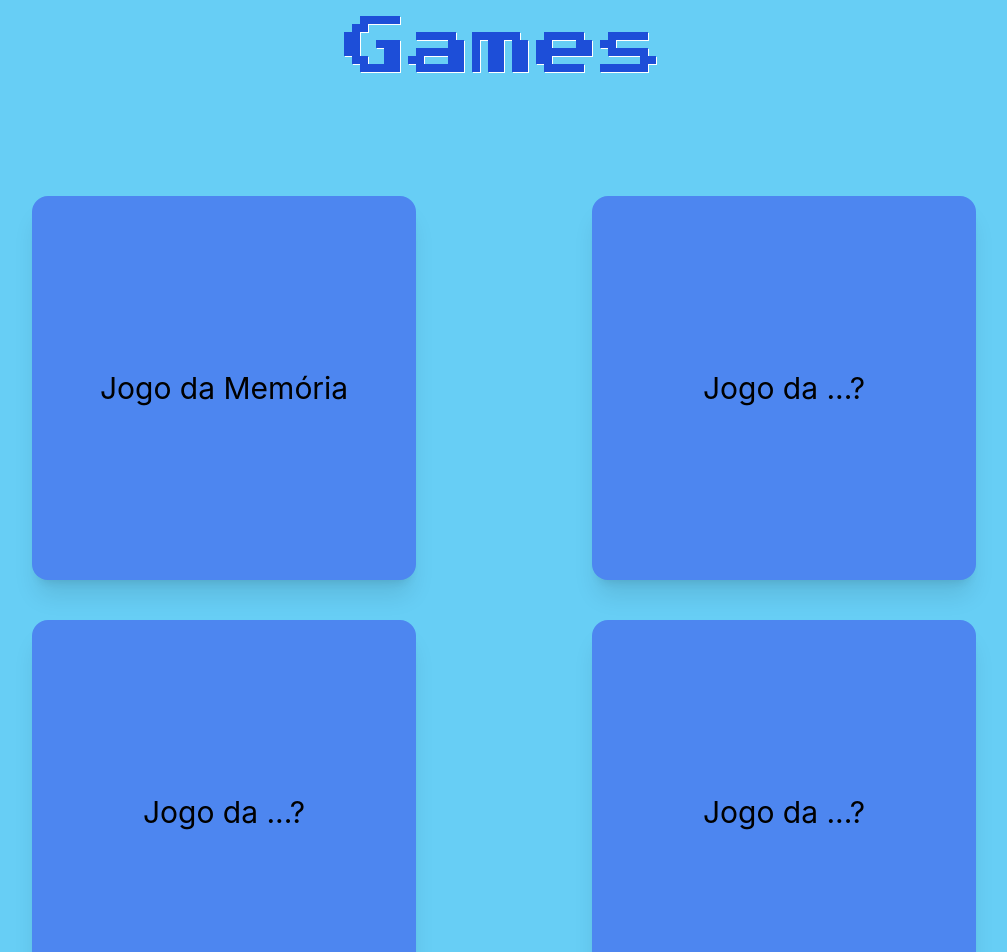
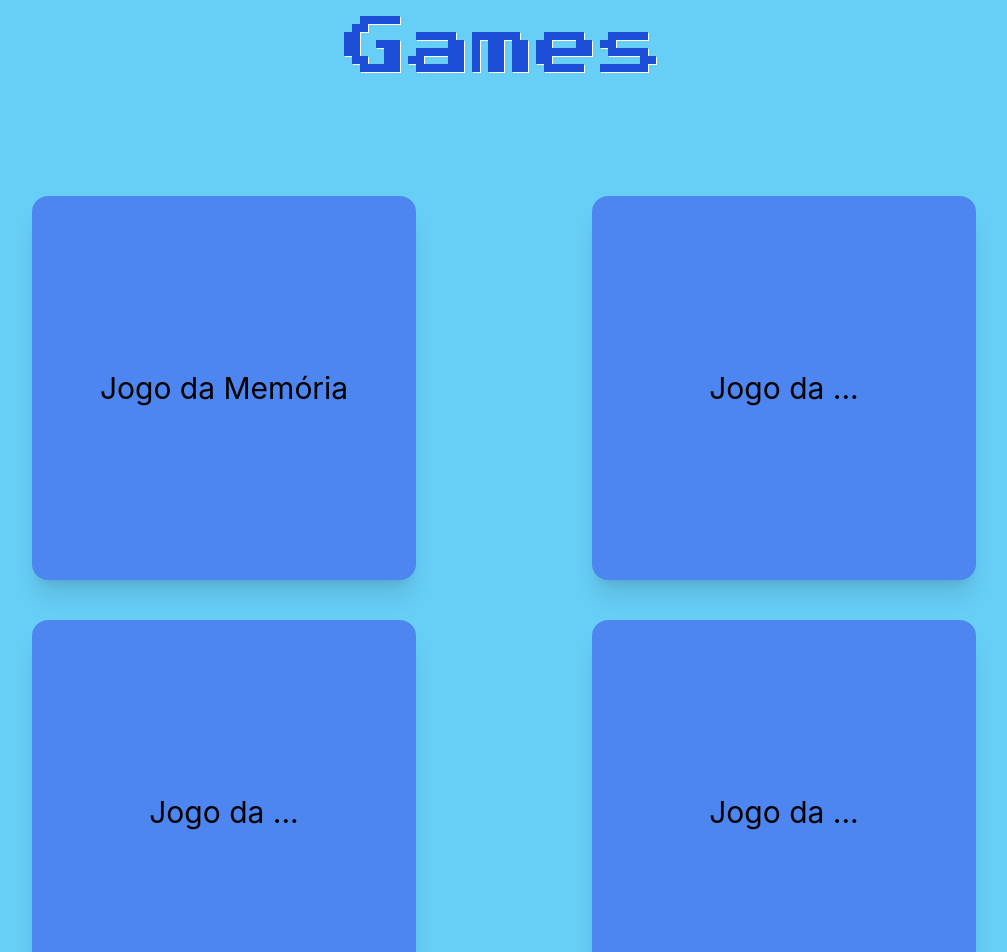
Before and after one commit to FelipeHFO/frontend-jogo-da-memoria, a Next.js app: page /games in a window 1280 px wide. Shown: the top 952 px of the page, without its empty margins (136-1143 px from the left). Built offline with nearby package versions, Linux system fonts and the light colour scheme; no server answers; sample sign-in values are in the browser's storage.

Commit message:
feat: componente para card dos jogos

```diff
--- /dev/null
+++ b/components/LinkGame/LinkGame.tsx
@@ -0,0 +1,18 @@
+import Link from 'next/link';
+
+type LinkGameProps = {
+    link: string;
+    title: string;
+}
+
+const LinkGame = ({ link, title}: LinkGameProps) => {
+    return (
+        <Link href={link}>
+            <div className="flex justify-center items-center w-96 h-96 bg-dark-blue hover:bg-blue-700 hover:cursor-pointer hover:select-none rounded-2xl m-5 shadow-xl">
+                <h1 className="text-3xl text-center">{title}</h1>
+            </div>
+        </Link>
+    )
+}
+
+export default LinkGame
--- a/pages/games/index.tsx
+++ b/pages/games/index.tsx
@@ -1,31 +1,16 @@
 import Link from 'next/link';
 import styles from './index.module.css';
+import LinkGame from 'components/LinkGame/LinkGame';
 
 const Games = () => {
   return (
     <div className="w-full min-h-screen max-h-full bg-light-blue">
       <h1 className={styles.title}>Games</h1>
       <div className="flex justify-around items-center flex-wrap w-full p-20">
-        <Link href="/games/jogo-da-memoria">
-          <div className="flex justify-center items-center w-96 h-96 bg-dark-blue hover:bg-blue-700 hover:cursor-pointer hover:select-none rounded-2xl m-5 shadow-xl">
-            <h1 className="text-3xl text-center">Jogo da Memória</h1>
-          </div>
-        </Link>
-        <Link href="/">
-          <div className="flex justify-center items-center w-96 h-96 bg-dark-blue hover:bg-blue-700 hover:cursor-pointer hover:select-none rounded-2xl m-5 shadow-xl">
-            <h1 className="text-3xl text-center">Jogo da ...?</h1>
-          </div>
-        </Link>
-        <Link href="/">
-          <div className="flex justify-center items-center w-96 h-96 bg-dark-blue hover:bg-blue-700 hover:cursor-pointer hover:select-none rounded-2xl m-5 shadow-xl">
-            <h1 className="text-3xl text-center">Jogo da ...?</h1>
-          </div>
-        </Link>
-        <Link href="/">
-          <div className="flex justify-center items-center w-96 h-96 bg-dark-blue hover:bg-blue-700 hover:cursor-pointer hover:select-none rounded-2xl m-5 shadow-xl">
-            <h1 className="text-3xl text-center">Jogo da ...?</h1>
-          </div>
-        </Link>
+        <LinkGame link="/games/jogo-da-memoria" title="Jogo da Memória" />
+        <LinkGame link="" title="Jogo da ..." />
+        <LinkGame link="" title="Jogo da ..." />
+        <LinkGame link="" title="Jogo da ..." />
       </div>
     </div>
   );
```
